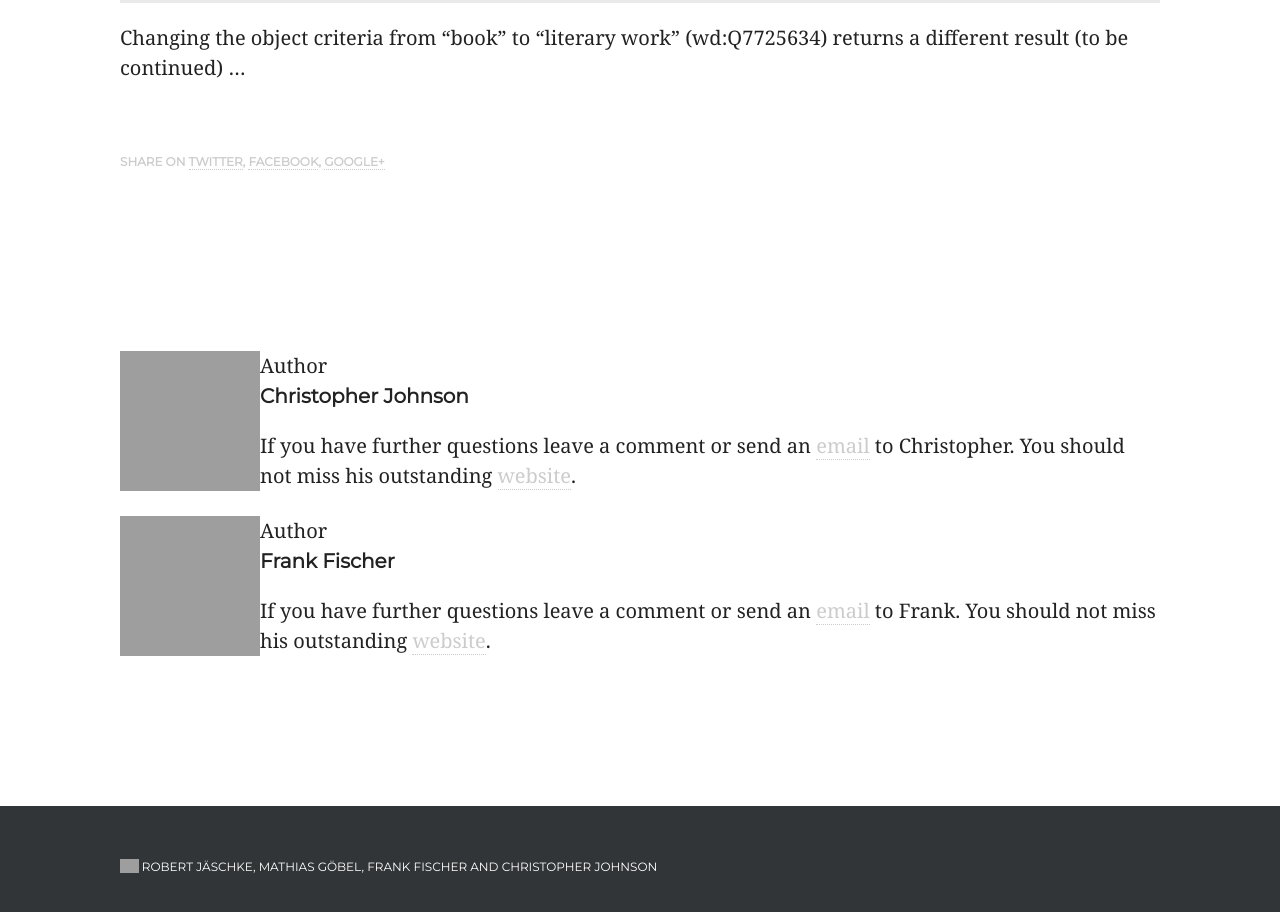
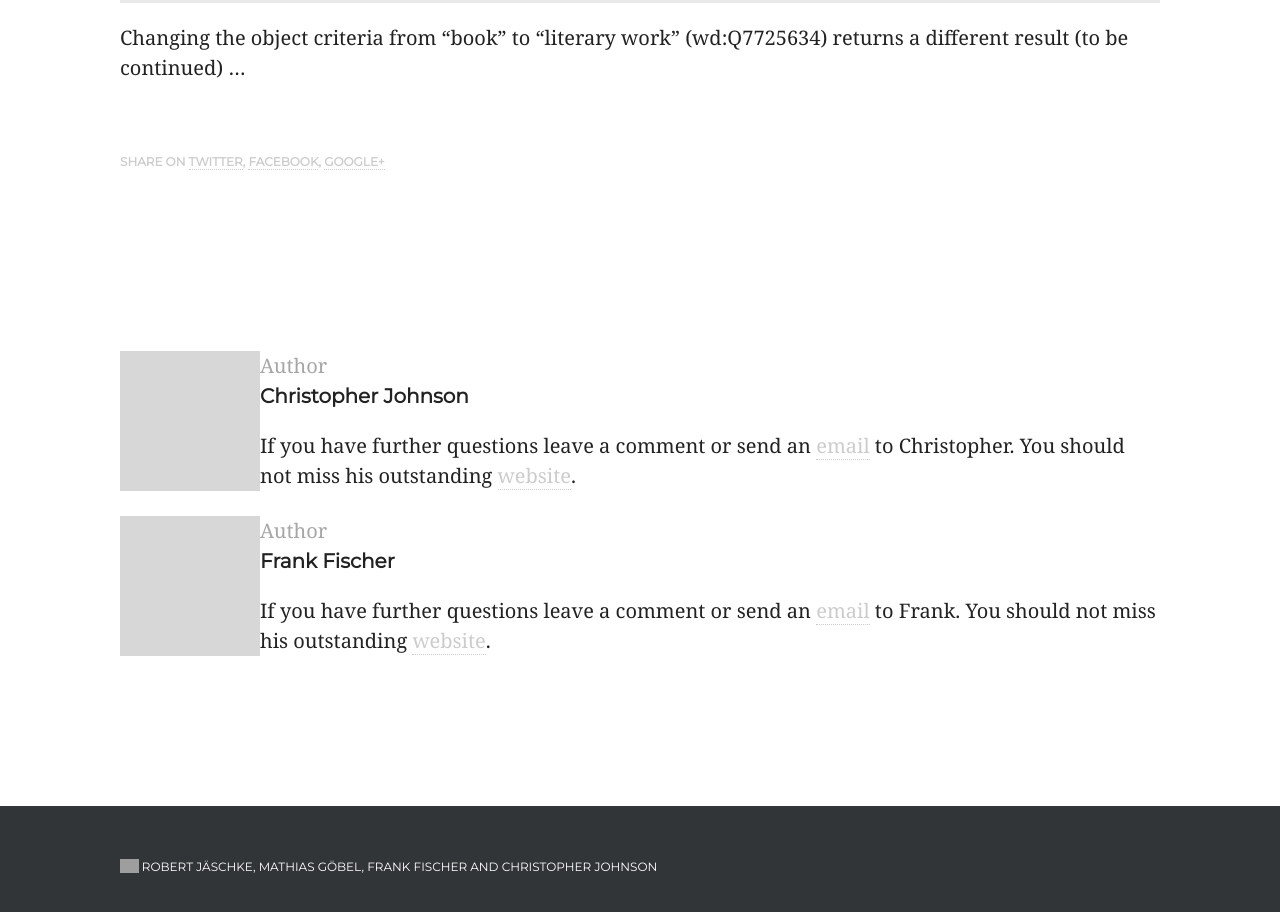
Before and after one commit to weltliteratur/blog, a Jekyll site: the page built from _posts/2016-02-18-Some-Preparations.markdown, in a window 1280 px wide. Shown: the part 839-1751 px from the top of the page. Built offline with Jekyll 4.4.1, drawn with Linux system fonts in a browser that asks for light colours; nearby versions of some CDN libraries; some web fonts are replaced; grey boxes are pictures that could not be loaded.

Commit message:
lightgrey avatar

```diff
--- a/css/style.css
+++ b/css/style.css
@@ -8,7 +8,9 @@
 .author-info {clear:both;
 }
 .author-info + .author-info {margin-top:25px;}
-
+.avatarwrapper {
+    opacity: 0.4;
+}
 .authors {#f2f2f2 none repeat scroll 0 0}
 /* --------------------------------------
 -----   Reset   -----
```
